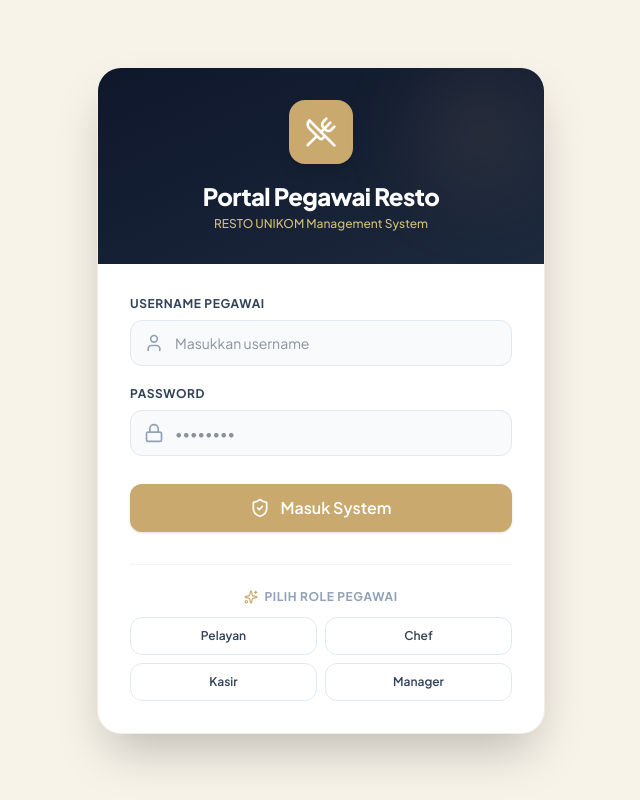
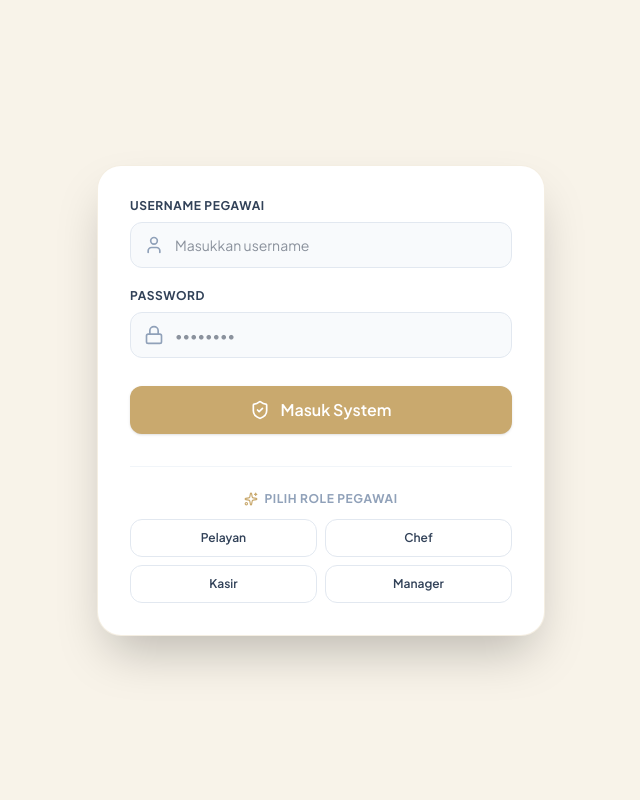
Before and after one commit to Gyndara/RPL-Resto-Unikom, a React (Vite) app in the folder frontend/: page /login in a window 1280 px wide. Shown: the whole page, without its empty margins (319-959 px from the left). Built offline with nearby package versions, Linux system fonts and the light colour scheme.

Commit message:
feat: add customer landing page, layout component, and admin login structure

```diff
--- a/frontend/src/layouts/CustomerLayout.jsx
+++ b/frontend/src/layouts/CustomerLayout.jsx
@@ -36,7 +36,6 @@ export default function CustomerLayout() {
                 <UtensilsCrossed className="w-4 h-4" />
               </div>
               <span className="font-extrabold text-slate-900 tracking-tight text-lg">Resto Unikom</span>
-              {isCartPage && <span className="text-xs text-slate-400 font-bold uppercase tracking-wider ml-1">/ CUSTOMER</span>}
             </div>
           </div>
 
--- a/frontend/src/pages/auth/Login.jsx
+++ b/frontend/src/pages/auth/Login.jsx
@@ -59,15 +59,6 @@ export default function Login() {
   return (
     <div className="min-h-screen bg-[#F8F3E9] flex items-center justify-center p-4">
       <div className="w-full max-w-md bg-white rounded-3xl shadow-2xl border border-[#C9A96E]/20 overflow-hidden animate-fade-in">
-        {/* Header */}
-        <div className="bg-gradient-to-br from-slate-900 to-slate-800 text-white p-8 text-center relative overflow-hidden">
-          <div className="absolute top-0 right-0 w-32 h-32 bg-[#C9A96E]/10 rounded-full blur-2xl pointer-events-none" />
-          <div className="inline-flex items-center justify-center w-16 h-16 rounded-2xl bg-[#C9A96E] text-white shadow-lg mb-4">
-            <UtensilsCrossed className="w-8 h-8" />
-          </div>
-          <h2 className="text-2xl font-extrabold tracking-tight">Portal Pegawai Resto</h2>
-          <p className="text-xs text-amber-200/80 font-medium mt-1">RESTO UNIKOM Management System</p>
-        </div>
 
         {/* Form */}
         <div className="p-8">
--- a/frontend/src/pages/customer/CustomerLanding.jsx
+++ b/frontend/src/pages/customer/CustomerLanding.jsx
@@ -69,7 +69,7 @@ export default function CustomerLanding() {
               type="text"
               value={customerName}
               onChange={(e) => setCustomerName(e.target.value)}
-              placeholder="e.g. Burhan"
+              placeholder="e.g. Bisma"
               className="w-full px-4 py-3 bg-slate-50 border border-slate-200 rounded-xl text-sm focus:outline-none focus:ring-2 focus:ring-slate-800 focus:bg-white transition-all font-medium"
               required
             />
```
